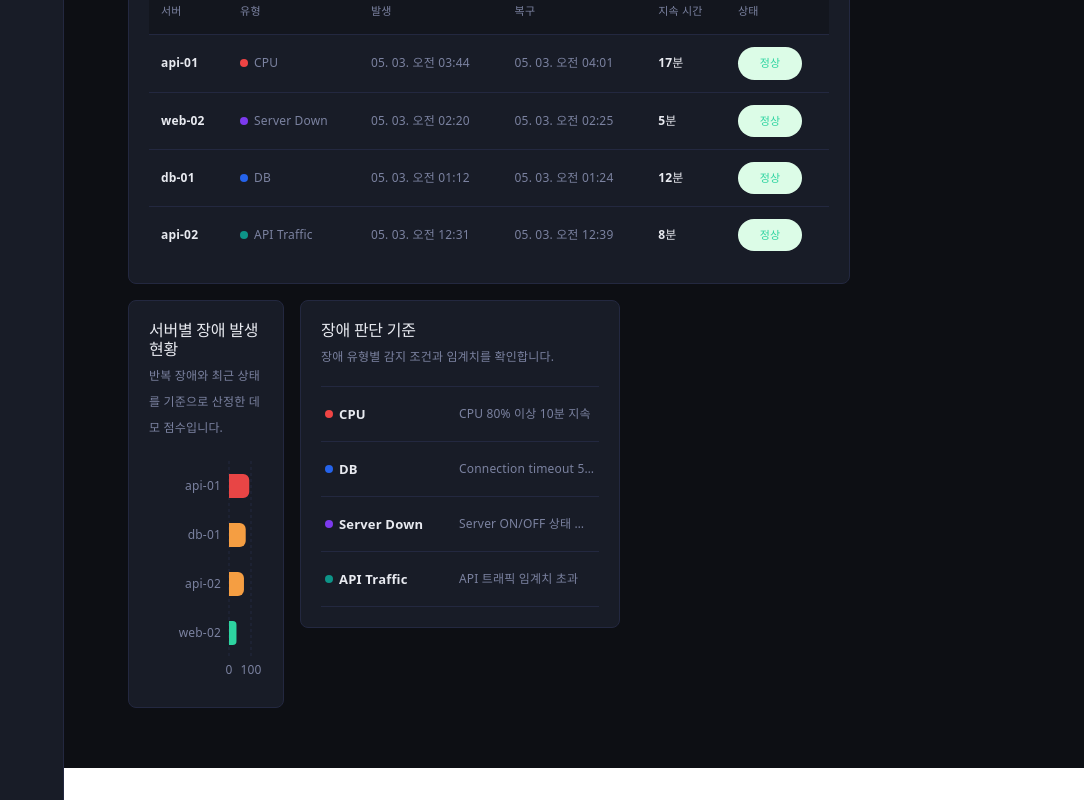
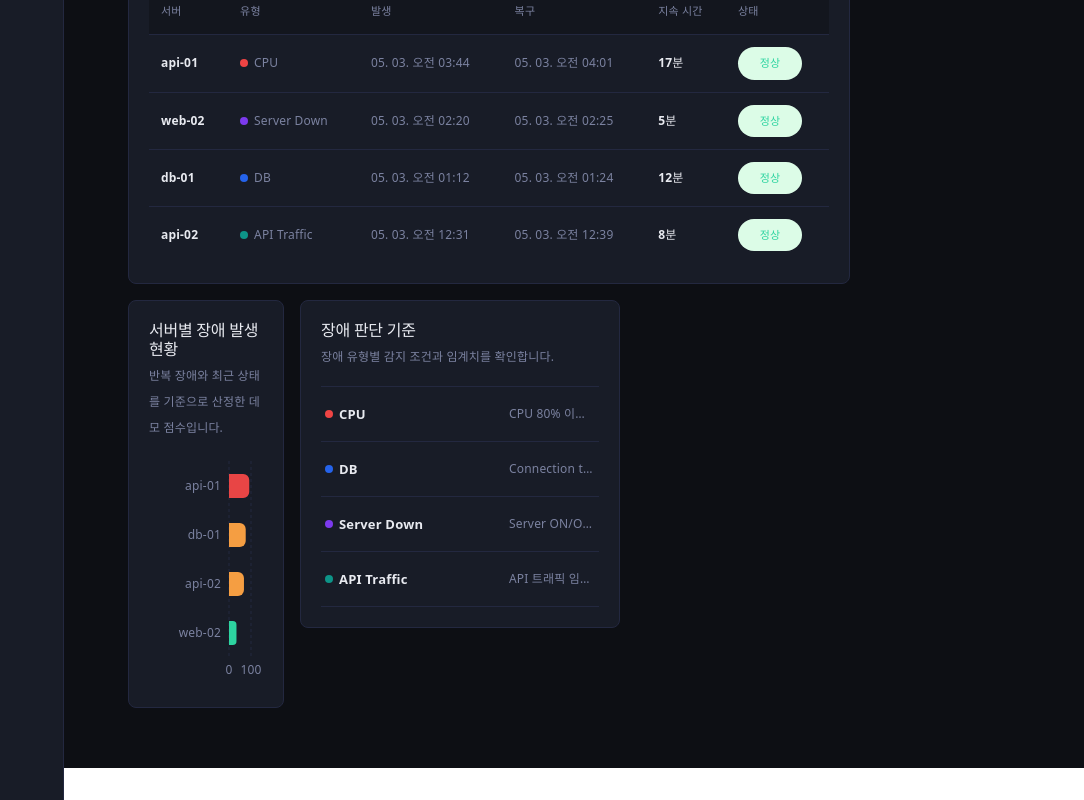
Before and after one commit to jeondaegam/service-monitor, a React (Vite) app in the folder perf-monitor-portlet/: page /incident-stats in a window 1280 px wide. Shown: the part 958-1758 px from the top of the page, without its empty margins (196-1280 px from the left). Built offline with nearby package versions, Linux system fonts and the light colour scheme.

Commit message:
장애통계: 장애판단기준 필드 간격조정

```diff
--- a/perf-monitor-portlet/src/pages/IncidentStats/IncidentStats.module.css
+++ b/perf-monitor-portlet/src/pages/IncidentStats/IncidentStats.module.css
@@ -231,7 +231,7 @@
   display: grid;
   grid-template-columns: minmax(112px, max-content) 1fr;
   align-items: center;
-  gap: 22px;
+  gap: 72px;
   min-height: 38px;
   border-bottom: 1px solid var(--app-border);
   padding: 8px 4px;
```
